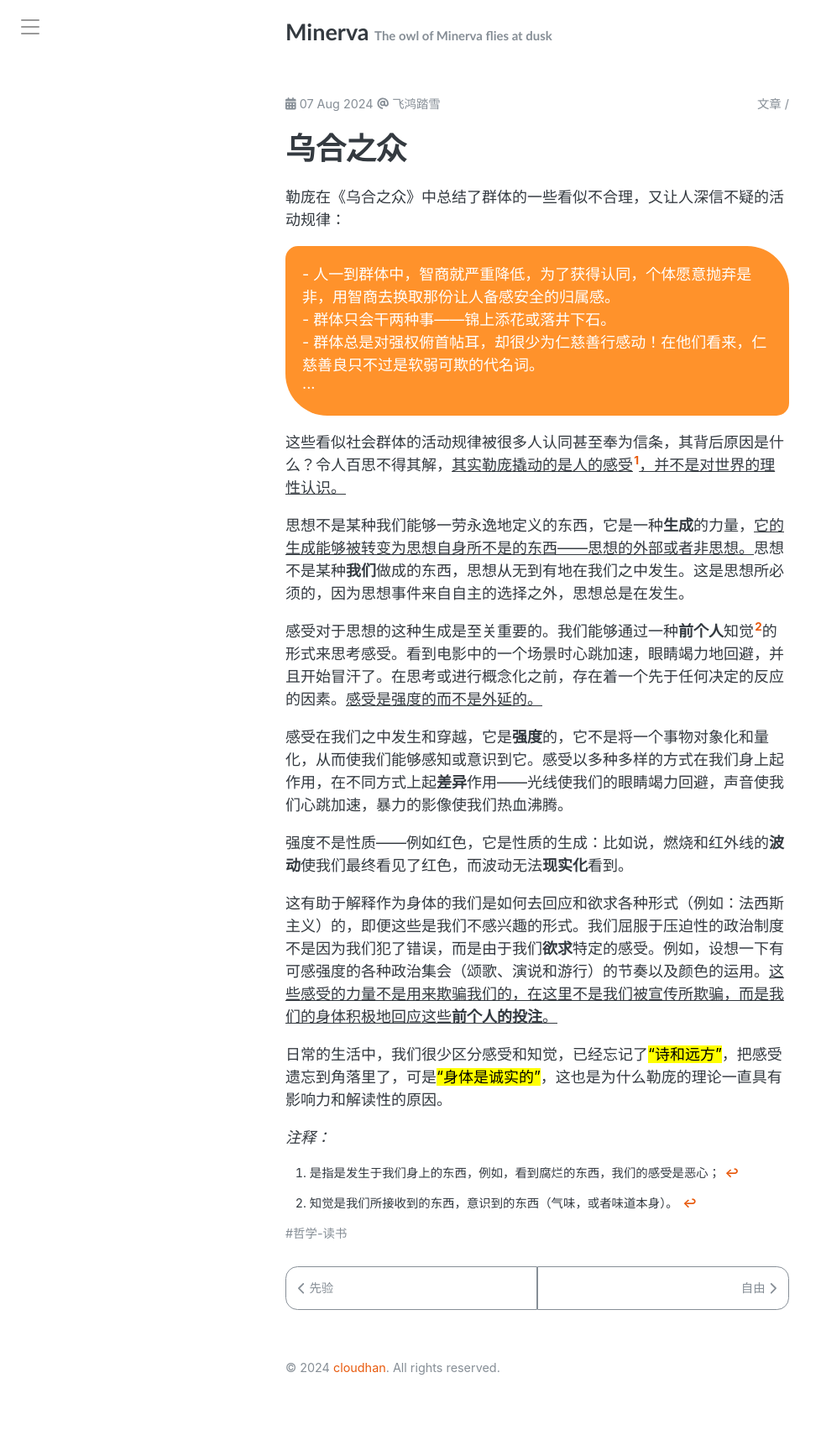
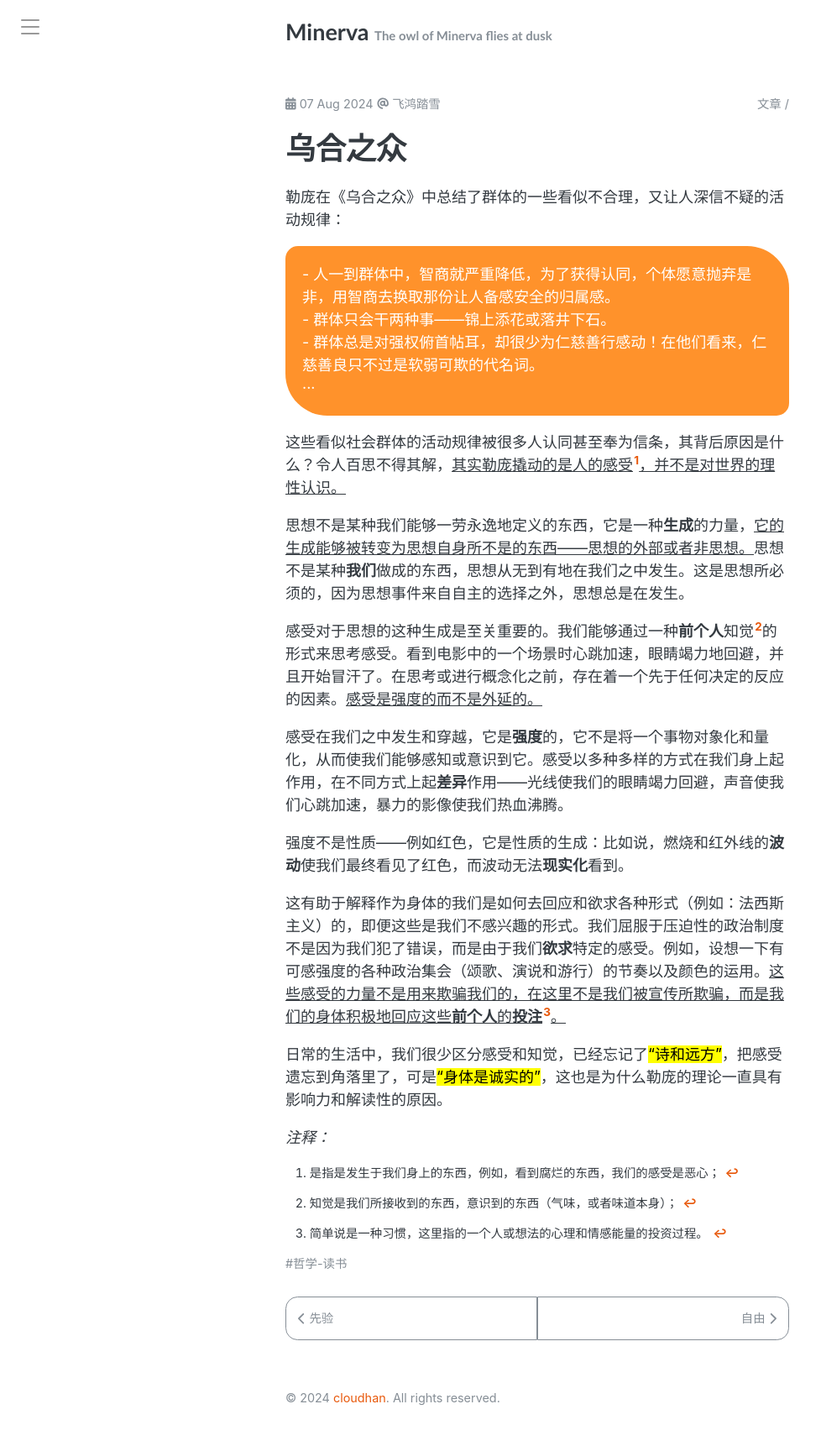
Before and after one commit to symphonyh/symphonyh.github.io, a Jekyll site: the page built from _posts/2024-08-07-whvv.md, in a window 1280 px wide. Shown: the whole page at 84% size, without its empty margins (0-978 px from the left). Built offline with Jekyll 4.4.1, drawn with Linux system fonts in a browser that asks for light colours; comment, search, counter and statistics services are not loaded; before the commit the page ends 1686 px from its top, so only the background shows below that.

Commit message:
文章修改

```diff
--- a/_posts/2024-08-07-whvv.md
+++ b/_posts/2024-08-07-whvv.md
@@ -31,11 +31,12 @@ comments: true
 
 强度不是性质——例如红色，它是性质的生成：比如说，燃烧和红外线的**波动**使我们最终看见了红色，而波动无法**现实化**看到。
 
-这有助于解释作为身体的我们是如何去回应和欲求各种形式（例如：法西斯主义）的，即便这些是我们不感兴趣的形式。我们屈服于压迫性的政治制度不是因为我们犯了错误，而是由于我们**欲求**特定的感受。例如，设想一下有可感强度的各种政治集会（颂歌、演说和游行）的节奏以及颜色的运用。<ins>这些感受的力量不是用来欺骗我们的，在这里不是我们被宣传所欺骗，而是我们的身体积极地回应这些**前个人的投注**。</ins>
+这有助于解释作为身体的我们是如何去回应和欲求各种形式（例如：法西斯主义）的，即便这些是我们不感兴趣的形式。我们屈服于压迫性的政治制度不是因为我们犯了错误，而是由于我们**欲求**特定的感受。例如，设想一下有可感强度的各种政治集会（颂歌、演说和游行）的节奏以及颜色的运用。<ins>这些感受的力量不是用来欺骗我们的，在这里不是我们被宣传所欺骗，而是我们的身体积极地回应这些**前个人**的**投注**[^fn3]。</ins>
 
 日常的生活中，我们很少区分感受和知觉，已经忘记了<mark>“诗和远方”</mark>，把感受遗忘到角落里了，可是<mark>“身体是诚实的”</mark>，这也是为什么勒庞的理论一直具有影响力和解读性的原因。
 
 *注释：*
 
 [^fn1]:是指是发生于我们身上的东西，例如，看到腐烂的东西，我们的感受是恶心；
-[^fn2]:知觉是我们所接收到的东西，意识到的东西（气味，或者味道本身）。
+[^fn2]:知觉是我们所接收到的东西，意识到的东西（气味，或者味道本身）；
+[^fn3]:简单说是一种习惯，这里指的一个人或想法的心理和情感能量的投资过程。
```
Also changed, not shown: _posts/2024-08-08-bzf.md (+2 -2 lines).
